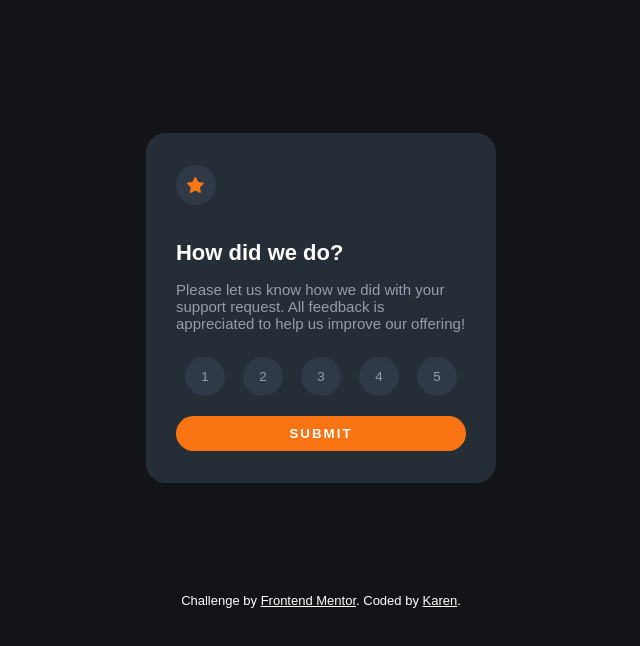
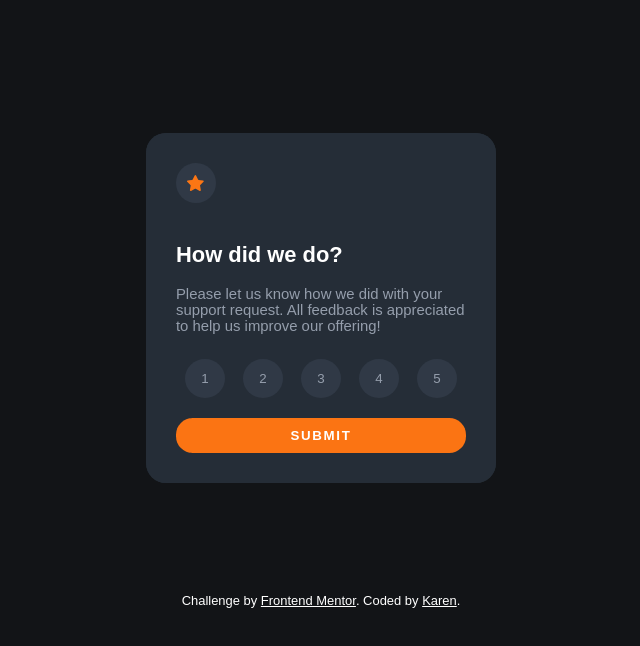
Before and after one commit to vkaren/interactive-rating-component, a plain HTML site: page docs/index.html in a window 1280 px wide. Shown: the whole page, without its empty margins (319-959 px from the left). Drawn offline with nearby package versions, Linux system fonts and the light colour scheme.

Commit message:
Update style.css

```diff
--- a/docs/style.css
+++ b/docs/style.css
@@ -11,11 +11,11 @@ body{
 }
 [class^="box"]{
   position: relative;
-  width: 350px;
-  height: 350px;
-  padding:30px;
-  margin: 5px;
-  border-radius: 20px;
+  width: 21.87em;
+  height: 21.87em;
+  padding: 1.87em;
+  margin: 0.31em;
+  border-radius: 1.25em;
   background-color: hsl(213, 19%, 18%);
   color: hsl(0, 0%, 100%);
    display: flex;
@@ -36,9 +36,9 @@ body{
   z-index: 2;
 }
 .star-img{
-  width: 40px;
-  padding: 12px 0;
-  margin-bottom: 25px;
+  width: 2.5em;
+  padding: 0.75em 0;
+  margin-bottom: 1.56em;
   border-radius: 50%;
   background-color: hsl(214, 19%, 23%);
   display: flex;
@@ -46,55 +46,55 @@ body{
   align-items: center;
 }
 .thankyou-img{
-  width: 130px;
+  width: 8.12em;
   display: flex;
   justify-content: center;
   align-items: center;
-  margin-bottom: 15px;
+  margin-bottom: 0.93em;
 }
 .thankyou-img img{
   width: 100%;
 }
 
 h1{
-  font-size: 22px;
+  font-size: 1.37em;
   font-weight: bold;
-  margin: 10px 0 ;
+  margin: 0.62em 0 ;
 }
 h3{
-  font-size: 15px;
+  font-size: 0.93em;
   font-weight: 400;
   color: hsl(217, 12%, 63%);
-  margin: 5px 0;
+  margin: 0.31em 0;
 }
 .box-second h3{
   text-align: center;
 }
 .rating{
   background-color: hsl(214, 19%, 23%);
-  padding: 5px;
-  border-radius: 15px;
-  width: 170px;
-  margin: 15px 0;
+  padding: 0.31em;
+  border-radius: 0.93em;
+  width: 10.62em;
+  margin: 0.93em 0;
 }
 .rating h3{
    margin: 0;
    text-align: center;
    color: hsl(25, 97%, 53%);
-   font-size: 13px;
+   font-size: 0.81em;
 }
 .numbers{
   display: flex;
   justify-content: space-around;
-  margin: 20px 0;
+  margin: 1.25em 0;
 }
 .numbers button{
   background-color: hsl(214, 19%, 23%);
   color: hsl(217, 12%, 63%);
-  padding: 12px 0;
+  padding: 0.90em 0;
   border-radius: 50%;
   border: none;
-  width: 40px;
+  width: 3em;
   cursor: pointer;
 }
 .numbers button:hover{
@@ -109,10 +109,10 @@ color: hsl(0, 0%, 100%);
   background-color: hsl(25, 97%, 53%);
   color: hsl(0, 0%, 100%);
   border: none;
-  padding: 10px 100px;
-  border-radius: 20px;
+  padding: 0.75em 6.25em;
+  border-radius: 1.25em;
   font-weight: bold;
-  letter-spacing: 2px;
+  letter-spacing: 0.125em;
   cursor: pointer;
 }
 .submit:hover{
@@ -125,7 +125,7 @@ color: hsl(0, 0%, 100%);
   grid-row: 3/4;
   align-self: end;
   color: hsl(0, 0%, 100%);
-  font-size: 13px;
+  font-size: 0.81em;
 }
 .attribution a{
   color: hsl(0, 0%, 100%);
```
